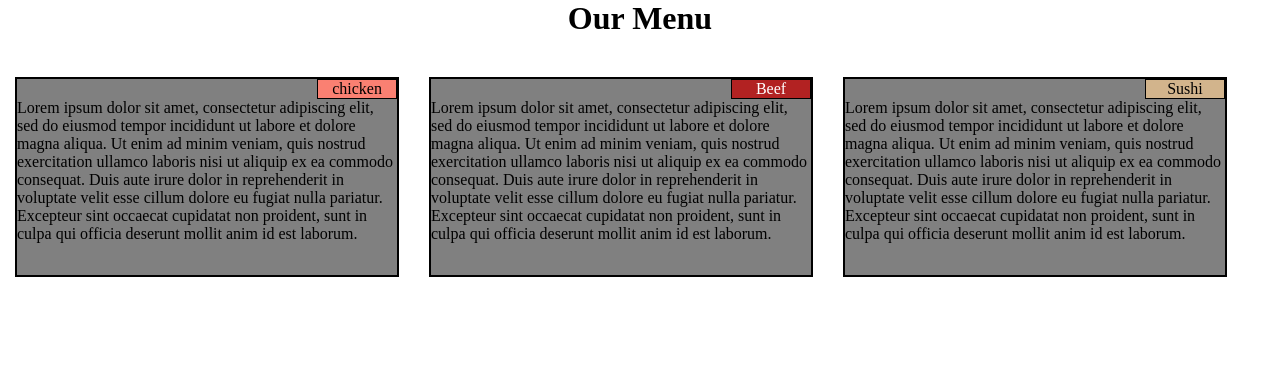
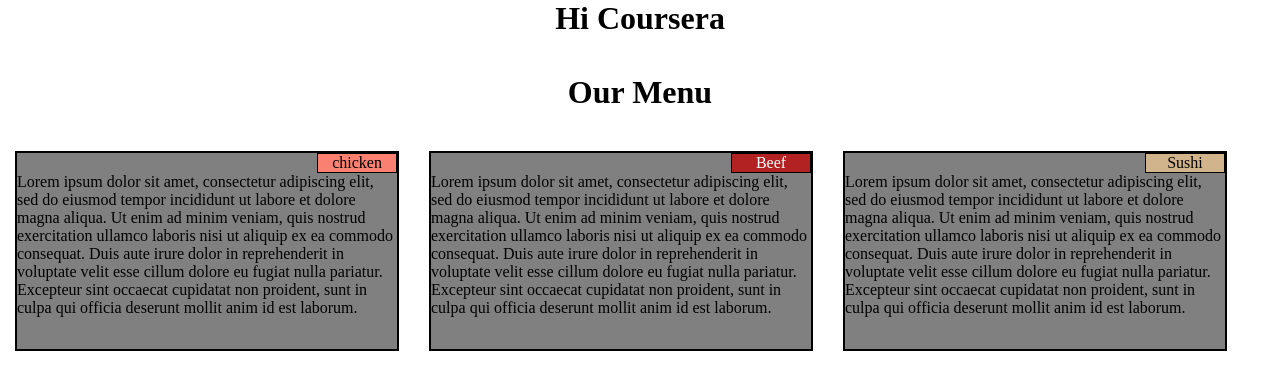
Before and after one commit to Icodedekan/coursera-test, a plain HTML site: page site/index.html in a window 1280 px wide. Drawn offline with Linux system fonts and the light colour scheme.

Commit message:
small addition to our page content

```diff
--- a/site/index.html
+++ b/site/index.html
@@ -86,6 +86,8 @@
 	</style>
 </head>
 <body>
+	<h1>Hi Coursera<h1>
+	<br  />
 	<h1>Our Menu</h1>
 	<div id = "div1">
 		<p id="chicken">chicken</p>
```
